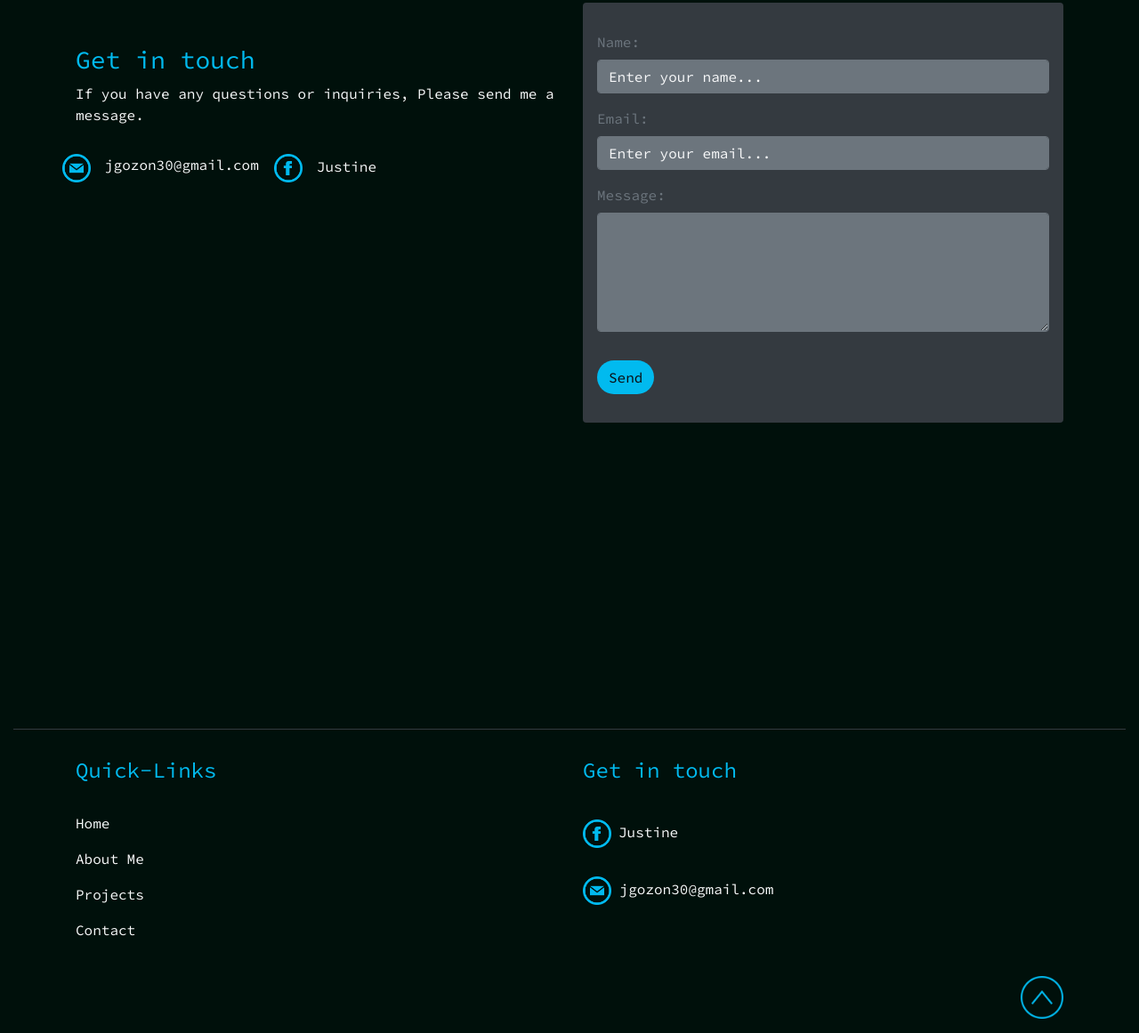
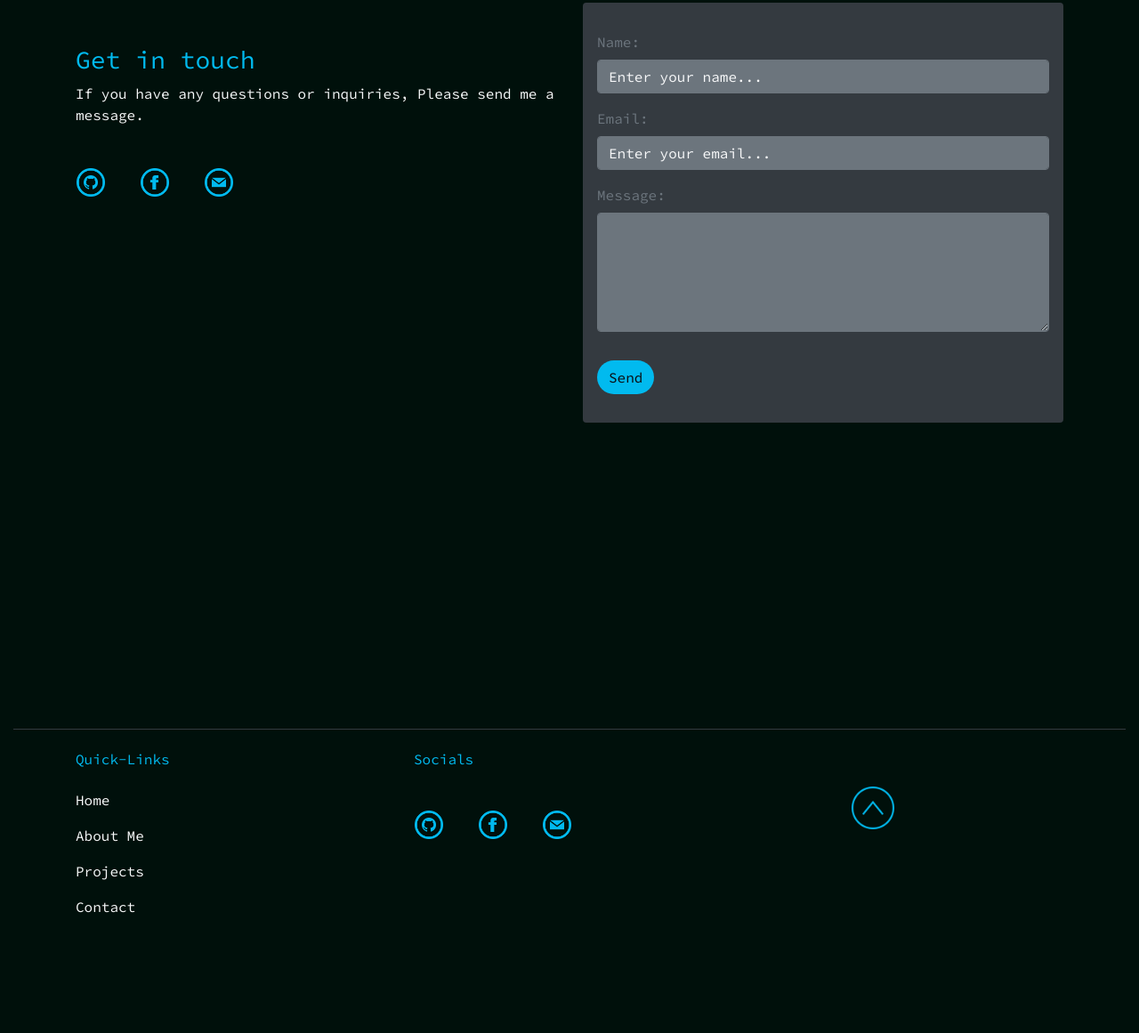
Before and after one commit to jcg30/mywebportfolio, a plain HTML site: page index.html in a window 1280 px wide. Shown: the part 2971-4132 px from the top of the page at 89% size. After the commit the page ends 4026 px from the top, so only its background shows below. Drawn offline with nearby package versions, Linux system fonts and the light colour scheme; files whose address does not match are found by name.

Commit message:
Add Github Link

```diff
--- a/index.html
+++ b/index.html
@@ -199,15 +199,15 @@
                     <h3 class="font-color-primary">Get in touch</h3>
                     <p class="text-light">If you have any questions or inquiries, Please send me a message.</p>
                     <div class="row">
-                        <img src="./image/Icons/iconmonstr-email-11-240(1).png" alt="" class=" icn-sze my-3">
-                        <p class="text-light m-3">jgozon30@gmail.com</p>
-                        <div class="row">
-                            <a href="https://www.facebook.com/jstn.09"
-                                class="navi-font-color mb-5 mr-5 text-decoration-none" target="_blank"><img
-                                    src="./image/Icons/iconmonstr-facebook-5-240(1).png" alt=""
-                                    class="icn-sze my-3 mx-3">Justine
-                            </a>
-                        </div>
+                        <a href="https://github.com/" class="navi-font-color m-3" target="_blank"><img
+                                src="./image/Icons/iconmonstr-github-5-240.png" alt="" class="icn-sze my-3 mr-2">
+                        </a>
+                        <a href="https://www.facebook.com/" class="navi-font-color m-3" target="_blank"><img
+                                src="./image/Icons/iconmonstr-facebook-5-240(1).png" alt="" class="icn-sze my-3 mr-2">
+                        </a>
+                        <a href="https://www.google.com/" class="navi-font-color m-3" target="_blank"><img
+                                src="./image/Icons/iconmonstr-email-11-240(1).png" alt="" class="icn-sze my-3 mr-2">
+                        </a>
                     </div>
                 </div>
                 <div class="col-md-6">
@@ -240,8 +240,8 @@
         <!-- Footer Start -->
         <div class="container">
             <div class="row">
-                <div class="col-md-6 text-left">
-                    <h4 class="font-color-primary py-3">Quick-Links</h4>
+                <div class="col-md-4 text-left">
+                    <h6 class="font-color-primary py-2">Quick-Links</h6>
                     <ul class="list-unstyled">
                         <li class="py-2"><a href="#" class="navi-font-color text-decoration-none">Home</a></li>
                         <li class="py-2"><a href="#about-section" class="navi-font-color text-decoration-none">About
@@ -255,20 +255,22 @@
                         </li>
                     </ul>
                 </div>
-                <div class="col-md-6 text-left">
-                    <h4 class="font-color-primary py-3">Get in touch</h4>
-                    <ul class="list-unstyled">
-                        <li><a href="https://www.facebook.com/jstn.09" class="navi-font-color text-decoration-none"
-                                target="_blank"><img src="./image/Icons/iconmonstr-facebook-5-240(1).png" alt=""
-                                    class="icn-sze my-3 mr-2">Justine
-                            </a></li>
-                        <li class="text-light"><img src="./image/Icons/iconmonstr-email-11-240(1).png" alt=""
-                                class="icn-sze my-3">
-                            jgozon30@gmail.com
-                        </li>
-                    </ul>
-
-                    <ul class="list-unstyled">
+                <div class="col-md-4">
+                    <h6 class="font-color-primary py-2">Socials</h6>
+                    <div class="row">
+                        <a href="https://github.com/" class="navi-font-color m-3" target="_blank"><img
+                                src="./image/Icons/iconmonstr-github-5-240.png" alt="" class="icn-sze my-3 mr-2">
+                        </a>
+                        <a href="https://www.facebook.com/" class="navi-font-color m-3" target="_blank"><img
+                                src="./image/Icons/iconmonstr-facebook-5-240(1).png" alt="" class="icn-sze my-3 mr-2">
+                        </a>
+                        <a href="https://www.google.com/" class="navi-font-color m-3" target="_blank"><img
+                                src="./image/Icons/iconmonstr-email-11-240(1).png" alt="" class="icn-sze my-3 mr-2">
+                        </a>
+                    </div>
+                </div>
+                <div class="col-md-2">
+                    <ul class="list-unstyled text-align-right">
                         <li class="text-right"><a href="#"><img
                                     src="./image/Icons/iconmonstr-angel-up-circle-thin-240(1).png" alt=""
                                     class="footer-icon-sz mt-5">
--- a/style.css
+++ b/style.css
@@ -73,6 +73,11 @@ html {
 .icn-sze {
     width: 2rem;
     height: 2rem;
+    transition: 0.5s ease;
+}
+
+.icn-sze:hover {
+    transform:scale(1.3);
 }
 
 /* Footer-icon */
```
Also changed, not shown: image/Icons/iconmonstr-github-5-240.png (added).
